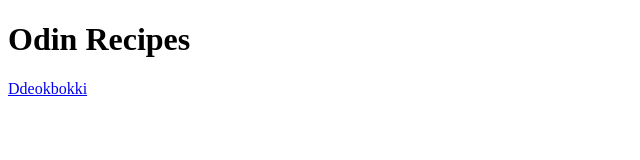
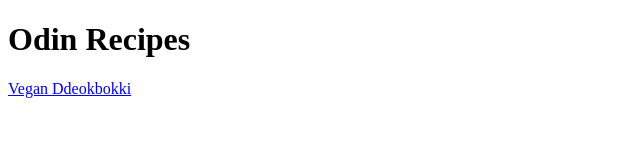
Before and after one commit to dpkenna/odin-recipes, a plain HTML site: page index.html in a window 1280 px wide. Shown: the full height of the page, 0-640 px from the left. Drawn offline with Linux system fonts and the light colour scheme.

Commit message:
Change link title that was not changed before

```diff
--- a/index.html
+++ b/index.html
@@ -8,6 +8,6 @@
 </head>
 <body>
     <h1>Odin Recipes</h1>
-    <a href="recipes/vegan-ddeokbokki.html">Ddeokbokki</a>
+    <a href="recipes/vegan-ddeokbokki.html">Vegan Ddeokbokki</a>
 </body>
 </html>
```
